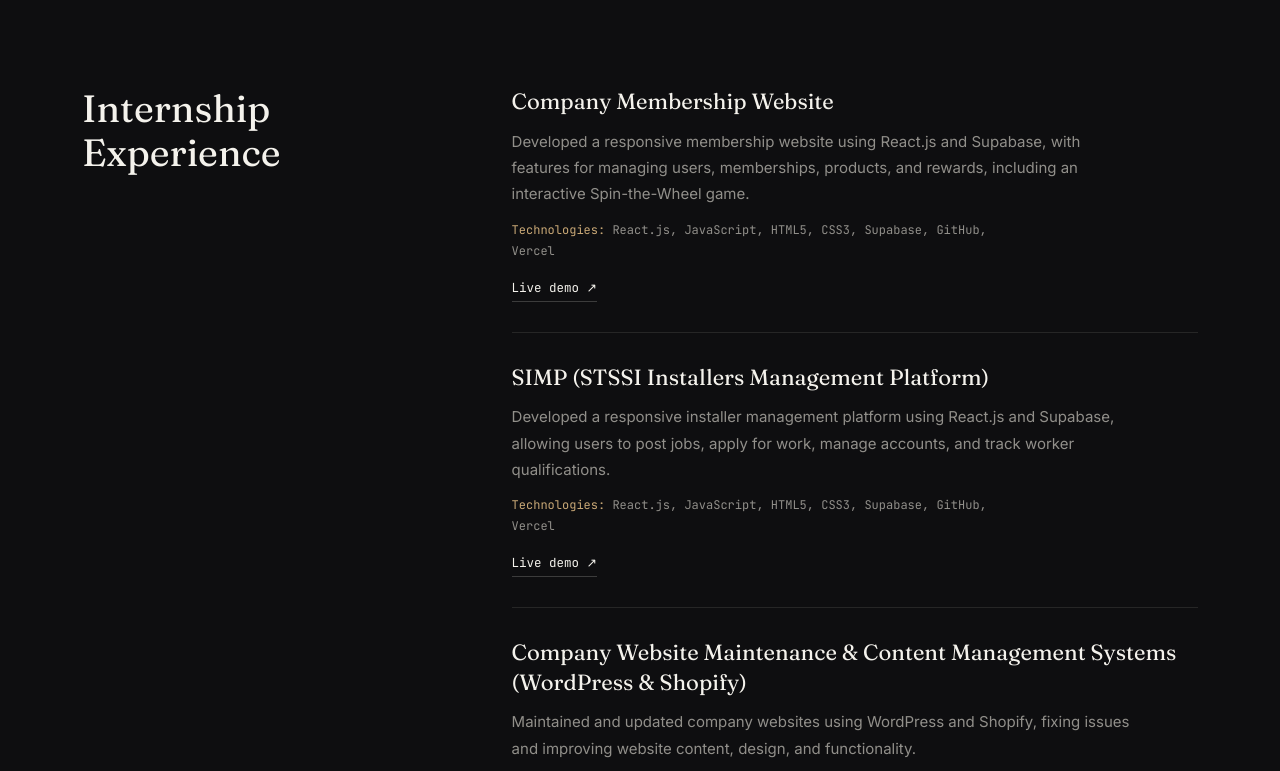
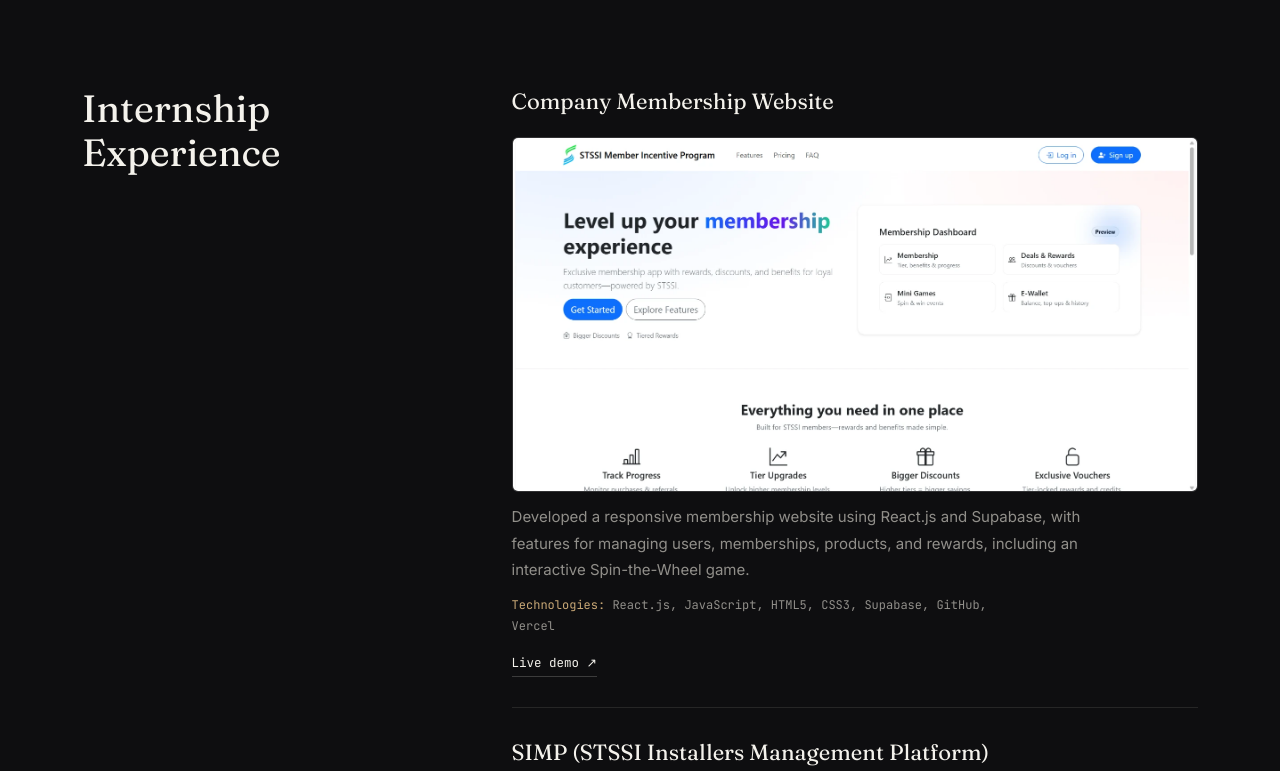
Before and after one commit to barnardverb-cy/portfolio, a plain HTML site: page index.html in a window 1280 px wide. Shown: the part 840-1611 px from the top of the page. Drawn offline with Linux system fonts and the light colour scheme.

Commit message:
fix: restore screenshots in internship experience

```diff
--- a/index.html
+++ b/index.html
@@ -60,12 +60,18 @@
     <div class="experience-list">
       <article class="experience-entry">
         <h3>Company Membership Website</h3>
+        <a class="experience-preview" href="https://stssi-membership-website.vercel.app/" target="_blank" rel="noopener" aria-label="View Company Membership Website live demo">
+          <img src="./assets/membership-experience.webp" alt="STSSI Member Incentive Program homepage with membership dashboard, rewards and e-wallet features" width="1535" height="793" loading="lazy" decoding="async">
+        </a>
         <p>Developed a responsive membership website using React.js and Supabase, with features for managing users, memberships, products, and rewards, including an interactive Spin-the-Wheel game.</p>
         <p class="experience-tech"><span>Technologies:</span> React.js, JavaScript, HTML5, CSS3, Supabase, GitHub, Vercel</p>
         <a class="project-link" href="https://stssi-membership-website.vercel.app/" target="_blank" rel="noopener" aria-label="Live demo: Company Membership Website">Live demo ↗</a>
       </article>
       <article class="experience-entry">
         <h3>SIMP (STSSI Installers Management Platform)</h3>
+        <a class="experience-preview" href="https://simp-project-tan.vercel.app/" target="_blank" rel="noopener" aria-label="View SIMP live demo">
+          <img src="./assets/simp-experience.webp" alt="SIMP homepage connecting clients with technicians and installers across the Philippines" width="1535" height="792" loading="lazy" decoding="async">
+        </a>
         <p>Developed a responsive installer management platform using React.js and Supabase, allowing users to post jobs, apply for work, manage accounts, and track worker qualifications.</p>
         <p class="experience-tech"><span>Technologies:</span> React.js, JavaScript, HTML5, CSS3, Supabase, GitHub, Vercel</p>
         <a class="project-link" href="https://simp-project-tan.vercel.app/" target="_blank" rel="noopener" aria-label="Live demo: SIMP">Live demo ↗</a>
--- a/style.css
+++ b/style.css
@@ -403,6 +403,19 @@ h2.section-title
   font-size:22px;
   line-height:1.35;
   font-weight:400;
+}
+.experience-preview {
+  display:block;
+  margin-top:20px;
+  border:1px solid var(--line);
+  border-radius:6px;
+  overflow:hidden;
+  background:var(--surface);
+}
+.experience-preview img {
+  display:block;
+  width:100%;
+  height:auto;
 }
 .experience-entry p {
   color:var(--muted);
```
Also changed, not shown: assets/membership-experience.webp (added), assets/simp-experience.webp (added).
